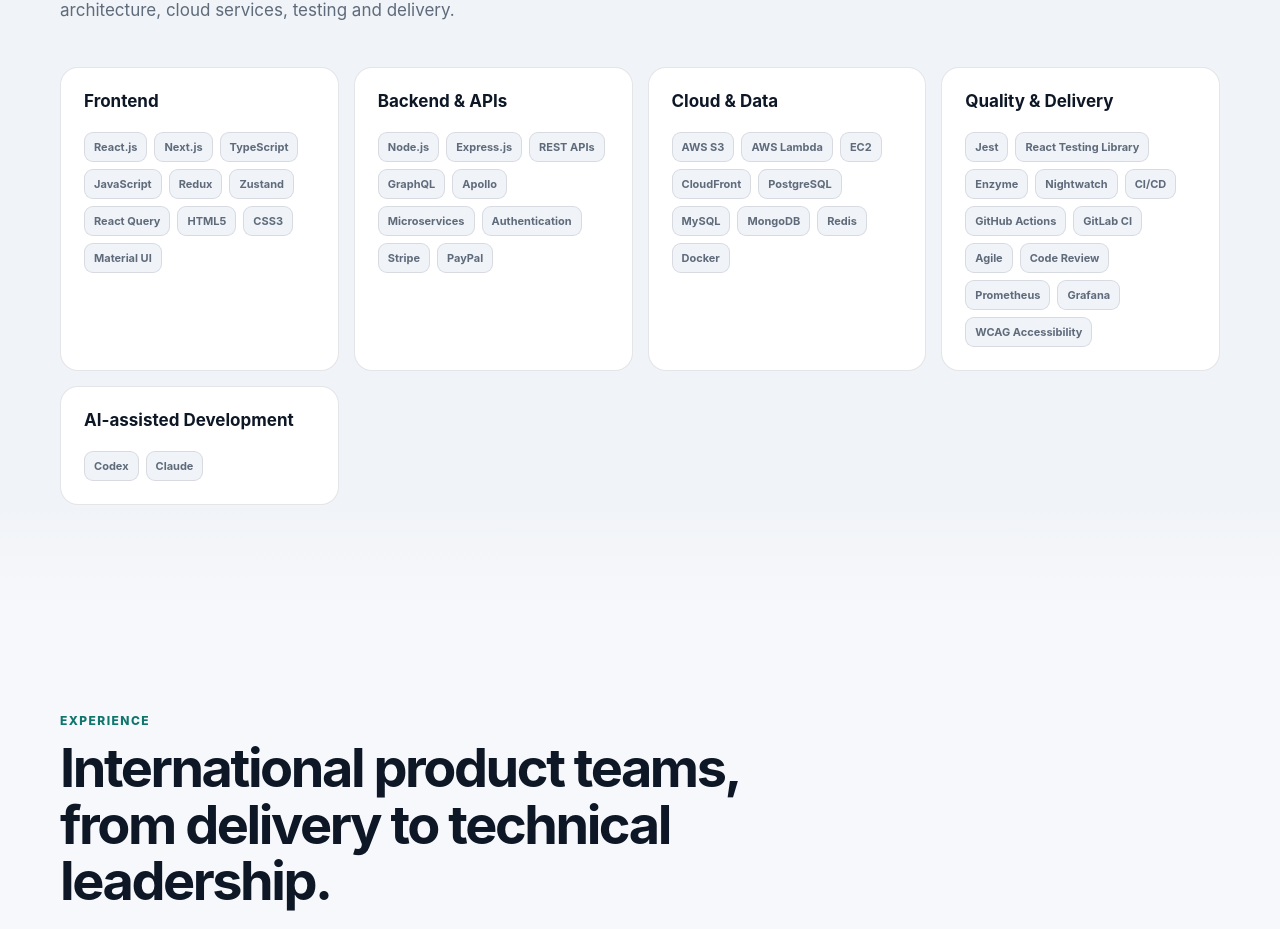
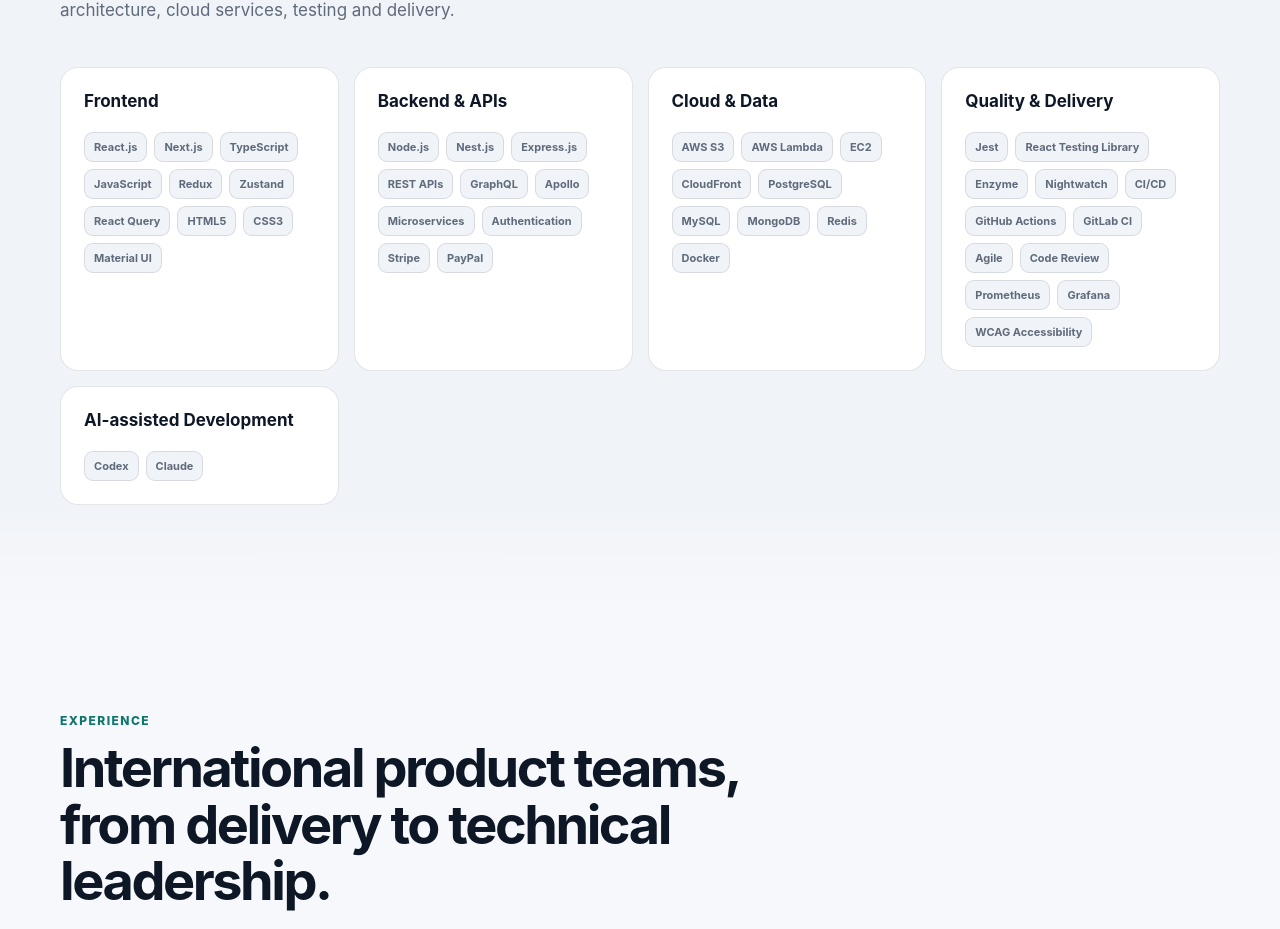
Before and after one commit to Tariqali13/My-Portfolio, a Next.js app: page / in a window 1280 px wide. Shown: the part 2931-3860 px from the top of the page. Built offline with nearby package versions, Linux system fonts and the light colour scheme; no server answers.

Commit message:
Add Nest.js backend skill and sync latest resume

```diff
--- a/data/portfolio.ts
+++ b/data/portfolio.ts
@@ -44,6 +44,7 @@
     title: "Backend & APIs",
     items: [
       "Node.js",
+      "Nest.js",
       "Express.js",
       "REST APIs",
       "GraphQL",
```
Also changed, not shown: 1 other file (tests, documents, lock files or other folders).
